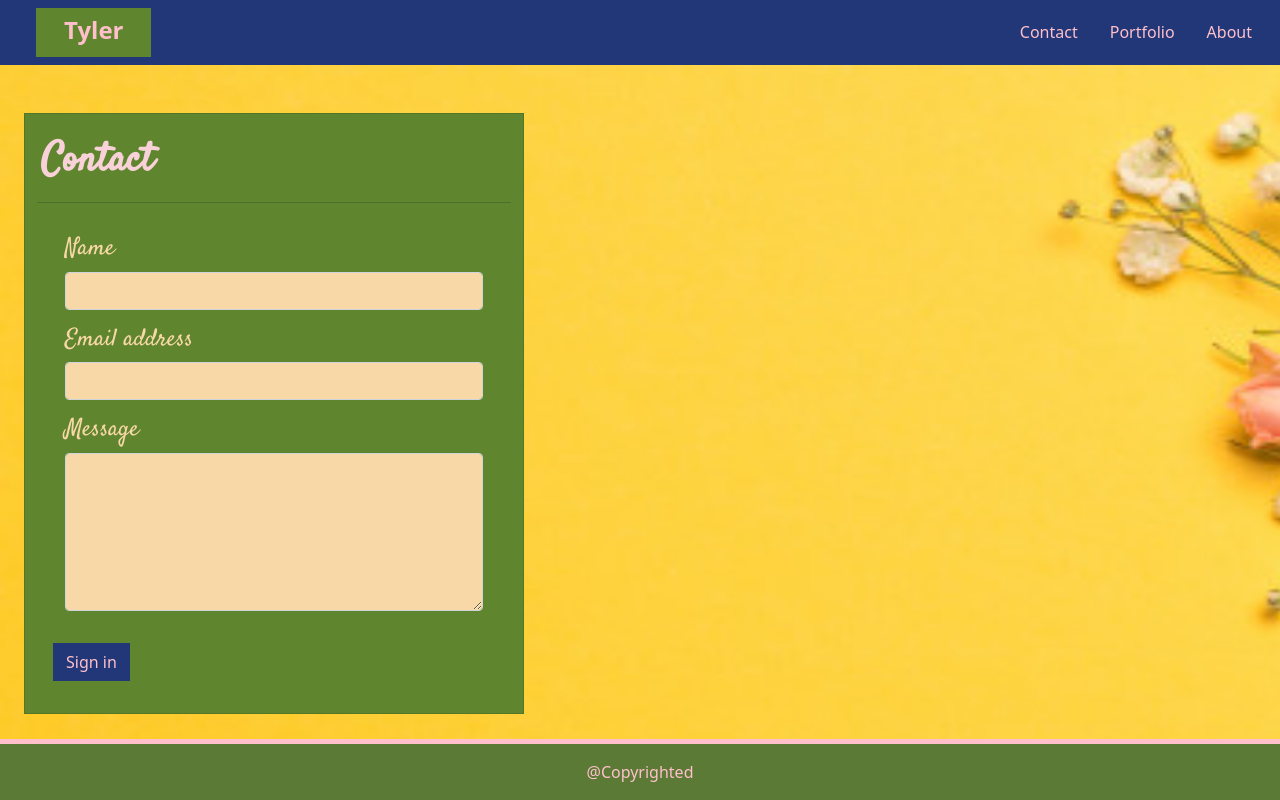
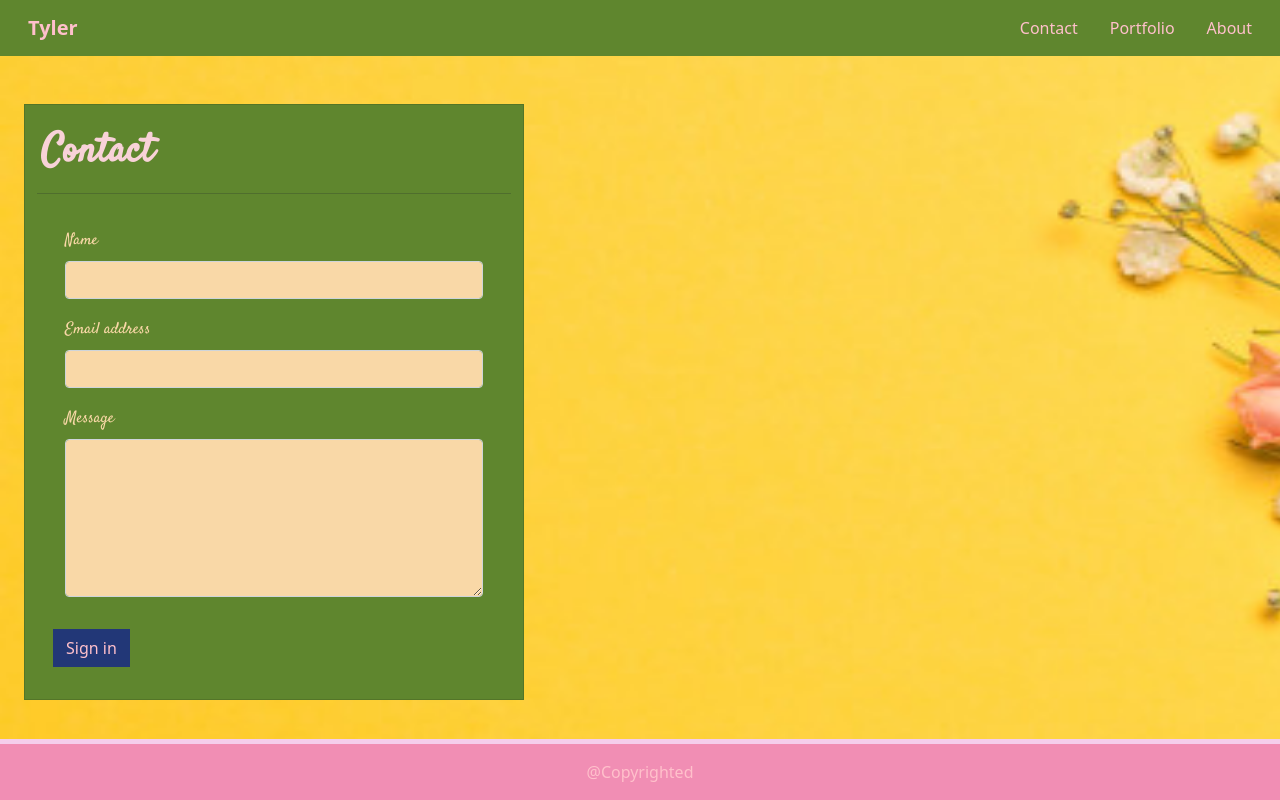
Before and after one commit to TylerPetri/Bootstrap-Portfolio-Site, a plain HTML site: page Contact.html in a window 1280 px wide. Shown: the top 800 px of the page. Drawn offline with nearby package versions, Linux system fonts and the light colour scheme.

Commit message:
better colors

```diff
--- a/Contact.html
+++ b/Contact.html
@@ -26,13 +26,9 @@
 
 <body style="background-image: url(assets/RoseOnYellow.jpg); background-size: 2300px 1300px; background-repeat: no-repeat; height: 500px">
 
-    <nav class="navbar navbar-expand-lg navbar-dark position-sticky top-0" style="z-index: 10; background-color: rgb(34, 55, 119);">
+            <nav class="navbar navbar-expand-lg navbar-dark position-sticky top-0" style="z-index: 10; background-color: rgb(95, 134, 46);">
                 <div class="container-fluid">
-            <div class="row ms-4 justify-content-center" style="background-color: rgb(95, 134, 46)">
-                <div class="col">
-                    <a class="nav-link mb-1 h4" href="Contact.html" style="color:pink;font-weight: bold">Tyler</a>
-                </div>
-            </div>
+                    <a class="navbar-brand ms-3" href="Contact.html" style="color:pink;font-weight: bold">Tyler</a>
                         <ul class="nav justify-content-end">
                             <li class="nav-item">
                                 <a class="nav-link" href="Contact.html" style="color:pink">Contact</a>
@@ -54,16 +50,16 @@
                     <div class="card-body">
                         <div class="container">
                             <div class="mb-3">
-                                        <label for="name" class="form-label h4" style="color: #F9D8A7; font-family:satisfy">Name</label>
-                                        <input type="text" class="form-control" id="name" style="background-color:#F9D8A7">
+                                <label for="name" class="form-label">Name</label>
+                                <input type="text" class="form-control" id="name">
                             </div>
                             <div class="mb-3">
-                                        <label for="emailform" class="form-label h4" style="color:#F9D8A7; font-family:satisfy">Email address</label>
-                                        <input type="email" class="form-control" id="emailform" style="background-color:#F9D8A7">
+                                <label for="emailform" class="form-label">Email address</label>
+                                <input type="email" class="form-control" id="emailform">
                             </div>
                             <div class="mb-3">
-                                        <label for="message" class="form-label h4" style="color: #F9D8A7; font-family:satisfy">Message</label>
-                                        <textarea class="form-control" id="message" rows="6" style="background-color:#F9D8A7">
+                                <label for="message" class="form-label">Message</label>
+                                <textarea class="form-control" id="message" rows="6">
                                 </textarea>
                             </div>
                         </div>
@@ -75,7 +71,7 @@
             </div>
 
 
-                    <footer class="position-sticky pt-3 bottom-0" style="border-top: 5px solid pink; background-color:rgb(91, 122, 53); margin-top: 150px">
+            <footer class="position-sticky pt-3 bottom-0" style="border-top: 5px solid rgb(245, 206, 236); background-color: rgb(241, 142, 180); margin-top: 150px">
                 <div class="row">
                     <div class="col">
                         <div class="container">
```
Also changed, not shown: index.html (+3 -7 lines), portfolio.html (+3 -7 lines). Lines whose indentation alone changed are shown as unchanged.
